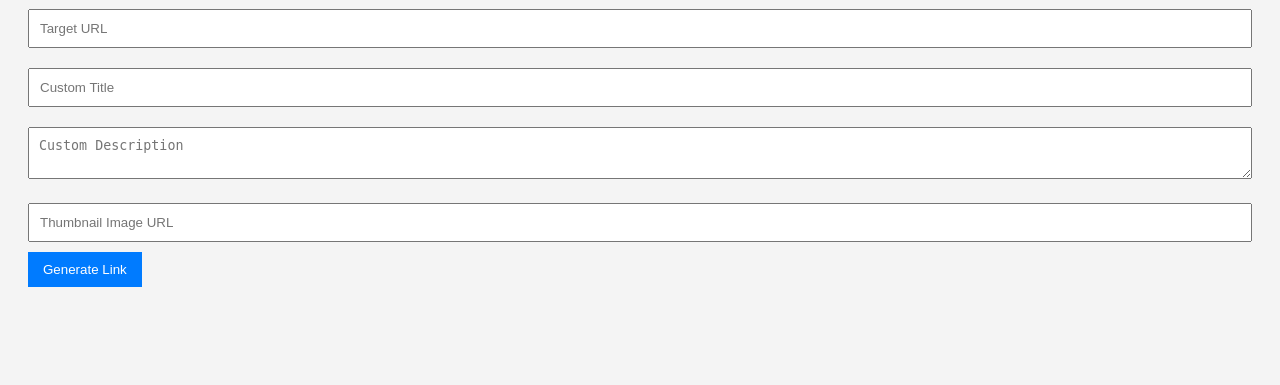
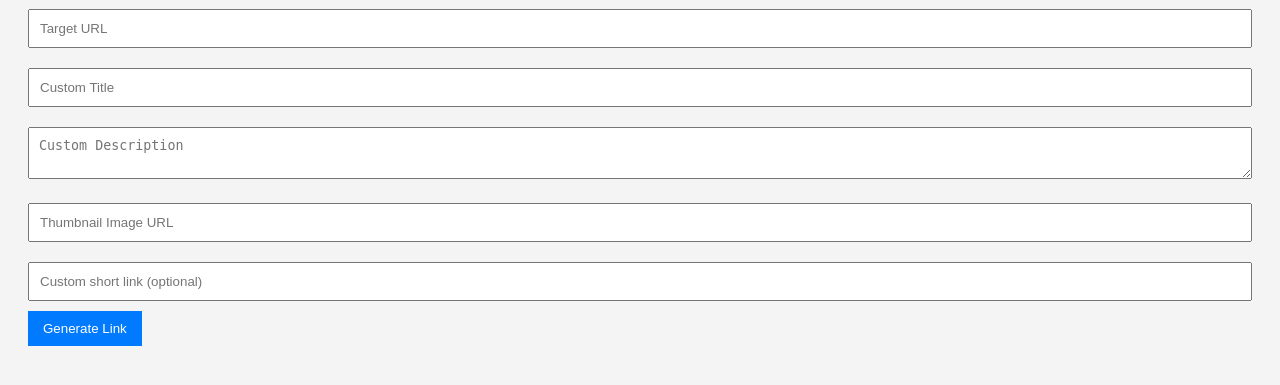
Before and after one commit to antoancms/subfeed, a Flask app: page /home in a window 1280 px wide. Shown: the part 109-494 px from the top of the page. Run offline with Flask 3, Linux system fonts and the light colour scheme; the visitor is signed in with stand-in values (Sample User, id 1).

Commit message:
Update index.html

```diff
--- a/templates/index.html
+++ b/templates/index.html
@@ -12,6 +12,7 @@
         <input type="text" name="title" placeholder="Custom Title" required>
         <textarea name="description" placeholder="Custom Description" required></textarea>
         <input type="text" name="image" placeholder="Thumbnail Image URL" required>
+        <input type="text" name="custom_id" placeholder="Custom short link (optional)">
         <button type="submit">Generate Link</button>
     </form>
 </body>
```
